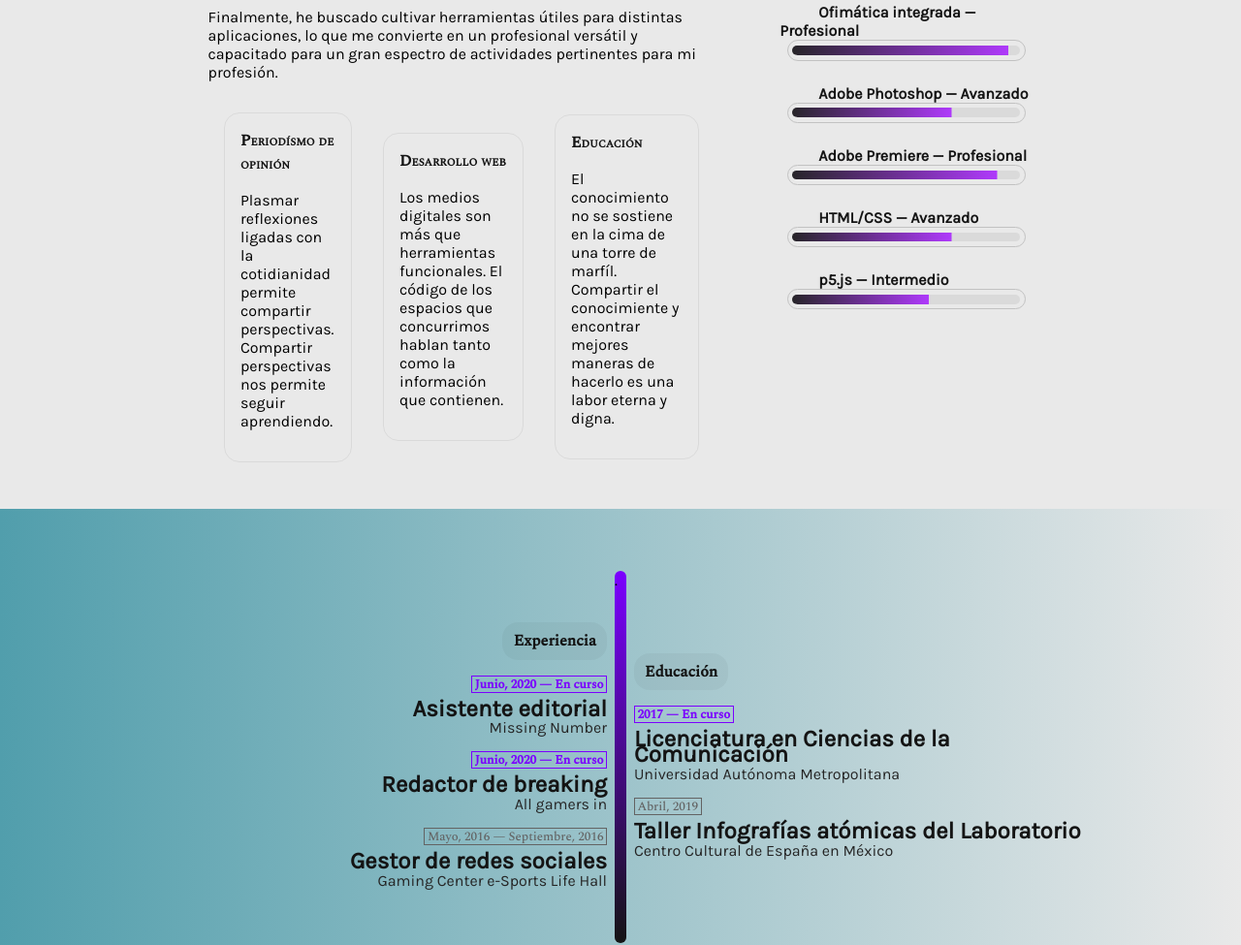
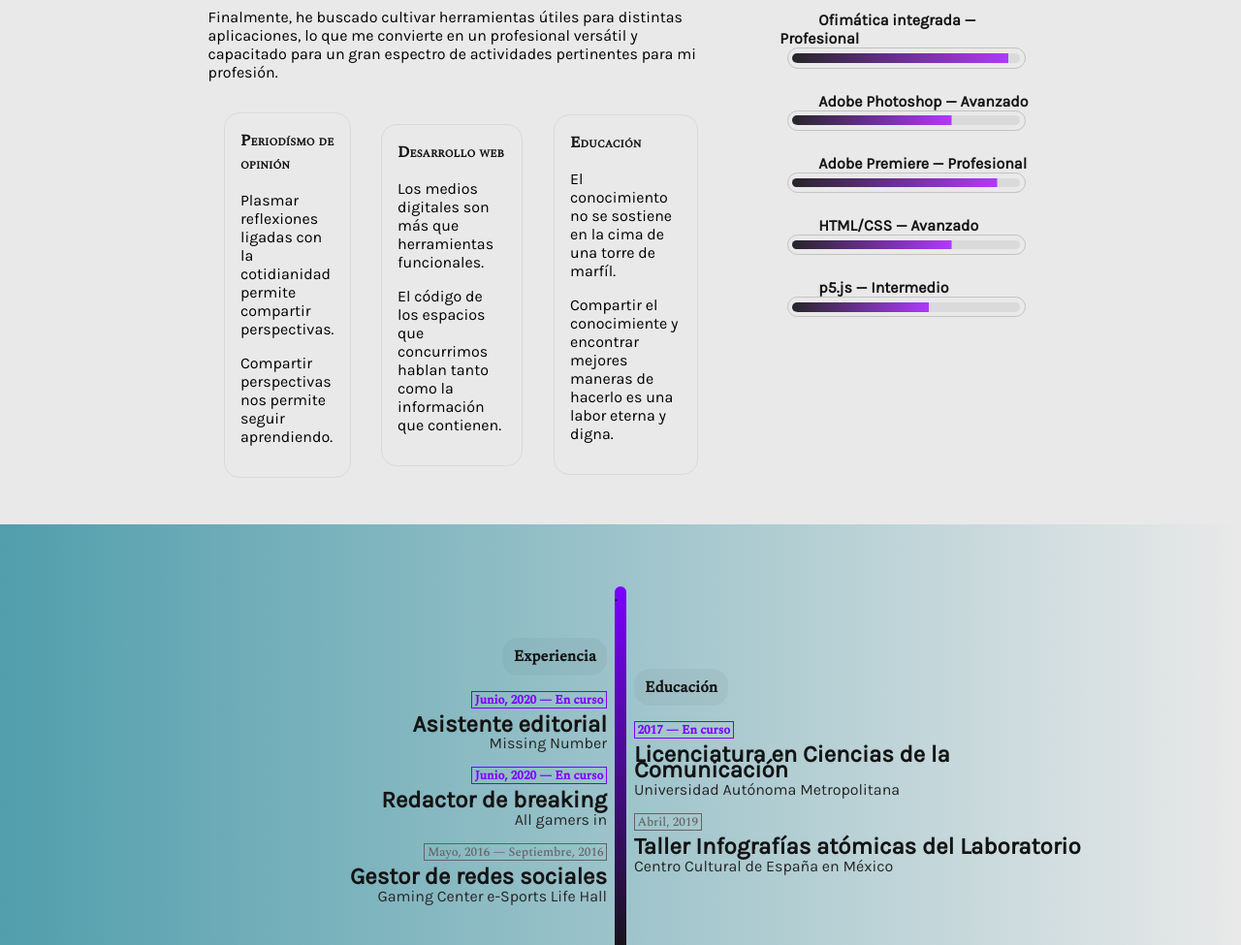
Before and after one commit to Rocasaurio/cv, a plain HTML site: page index.html in a window 1280 px wide. Shown: the part 1064-2039 px from the top of the page at 97% size. Drawn offline with nearby package versions, Linux system fonts and the light colour scheme.

Commit message:
Update index.html

```diff
--- a/index.html
+++ b/index.html
@@ -94,15 +94,18 @@
                     <div class="countainerInterest">
                         <div class="interest hvr-grow-shadow">
                             <h3>Periodísmo de opinión</h3>
-                            <p>Plasmar reflexiones ligadas con la cotidianidad permite compartir perspectivas. Compartir perspectivas nos permite seguir aprendiendo.</p>
+                            <p>Plasmar reflexiones ligadas con la cotidianidad permite compartir perspectivas.</p>
+                            <p>Compartir perspectivas nos permite seguir aprendiendo.</p>
                         </div>
                         <div class="interest hvr-grow-shadow">
                             <h3>Desarrollo web</h3>
-                            <p>Los medios digitales son más que herramientas funcionales. El código de los espacios que concurrimos hablan tanto como la información que contienen.</p>
+                            <p>Los medios digitales son más que herramientas funcionales. </p>
+                            <p>El código de los espacios que concurrimos hablan tanto como la información que contienen.</p>
                         </div>
                         <div class="interest hvr-grow-shadow">
                             <h3>Educación</h3>
-                            <p>El conocimiento no se sostiene en la cima de una torre de marfíl. Compartir el conocimiente y encontrar mejores maneras de hacerlo es una labor eterna y digna.</p>
+                            <p>El conocimiento no se sostiene en la cima de una torre de marfíl.</p>
+                            <p>Compartir el conocimiente y encontrar mejores maneras de hacerlo es una labor eterna y digna.</p>
                         </div>
                     </div>
                 </div>
```
